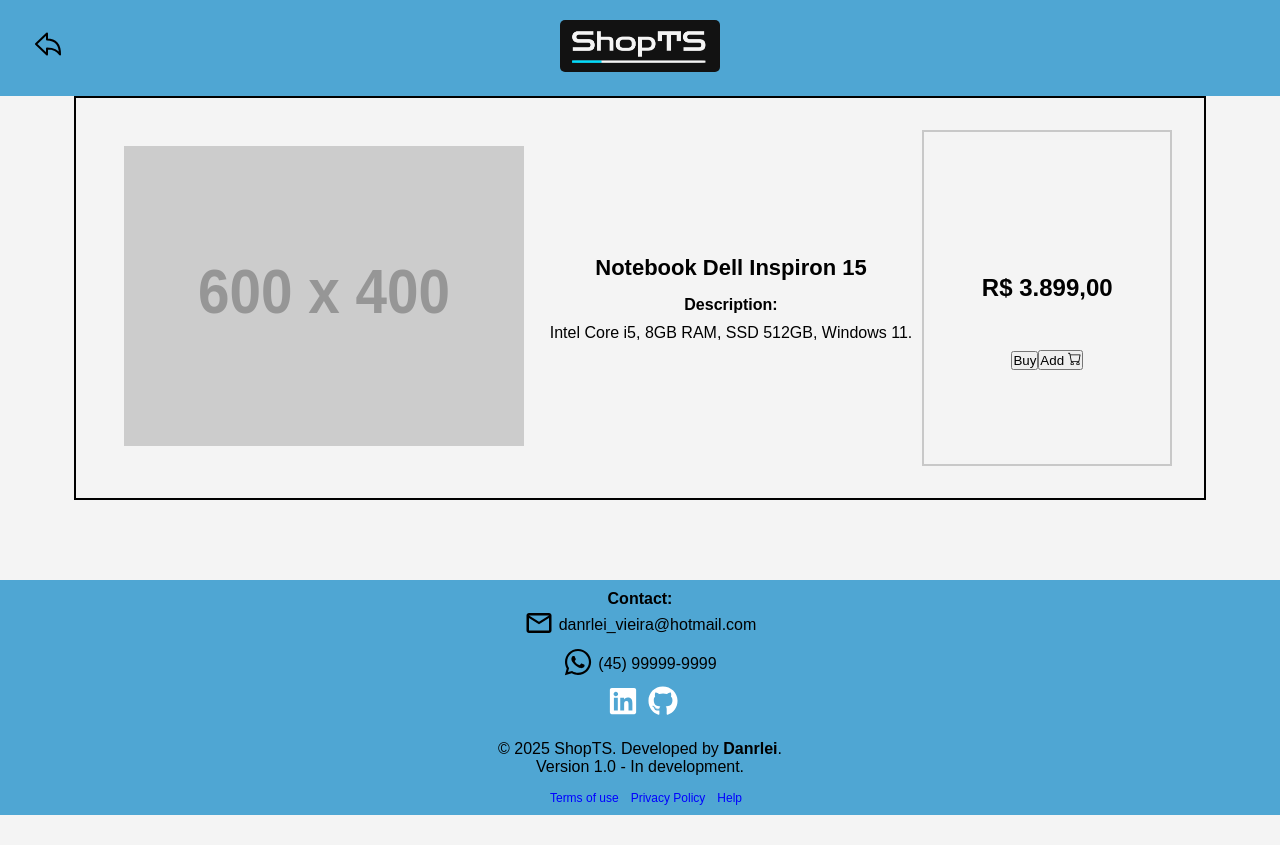
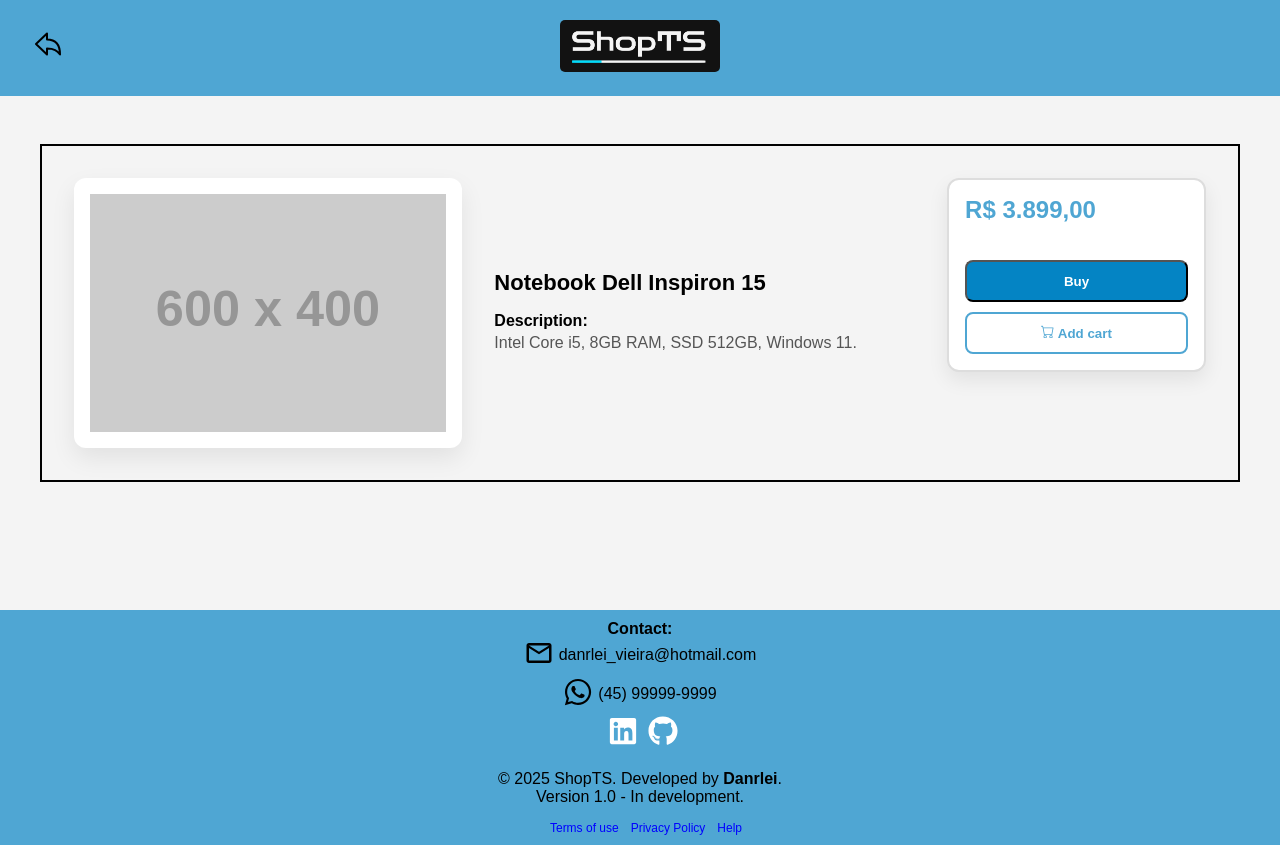
Before and after one commit to Danrlei22/shopts, a React (Vite) app: page /product/1 in a window 1280 px wide. Before the commit the page ends 815 px from the top, so only its background shows below. Built offline with nearby package versions, Linux system fonts and the light colour scheme.

Commit message:
style: enhance layout, hierarchy and CTA styling

```diff
--- a/src/components/ProductDetail/ProductDetail.scss
+++ b/src/components/ProductDetail/ProductDetail.scss
@@ -1,43 +1,86 @@
+@use "../../styles/variables" as *;
+
 .container-product-detail {
   width: 100%;
-  display: flex;
+  display: grid;
+  margin: 3em auto;
+  grid-template-columns: 1.2fr 1.3fr 0.8fr;
+  gap: 2em;
   padding: 2em;
   .product-media {
     padding: 1em;
+    background: #fff;
+    border-radius: 12px;
+    box-shadow: 0 10px 25px rgba(0, 0, 0, 0.08);
+    display: flex;
+    align-items: center;
+    justify-content: center;
     img {
-      width: 400px;
-      height: 300px;
+      width: 100%;
+      max-height: 350px;
+      object-fit: contain;
+      transition: transform 0.3s ease;
+    }
+    &:hover img {
+      transform: scale(1.05);
     }
   }
   .product-desc {
     display: flex;
     flex-direction: column;
     justify-content: center;
-    align-items: center;
-    text-align: center;
+    text-align: left;
+    gap: 1em;
     .desc-name {
       font-size: 22px;
       font-weight: bold;
-      margin: 10px;
-      margin-bottom: 15px;
     }
     .desc-description {
       font-size: 16px;
-      margin: 10px;
+      color: #555;
+      line-height: 1.6;
     }
   }
   .product-values {
-    border: solid 2px rgb(200, 200, 200);
-    width: 250px;
-    display: flex;
-    flex-direction: column;
-    align-items: center;
-    text-align: center;
-    justify-content: center;
+    border: 2px solid #ddd;
+    border-radius: 12px;
+    padding: 1em;
+    height: fit-content;
+    background: #fff;
+    box-shadow: 0 8px 20px rgba(0, 0, 0, 0.08);
     .desc-values {
       font-size: 24px;
       font-weight: bold;
-      margin: 2em;
+      color: $color-primary;
+      margin-bottom: 1.5em;
+    }
+    .btn-values {
+      display: flex;
+      flex-direction: column;
+      gap: 10px;
+      button {
+        height: 42px;
+        font-weight: 600;
+        border-radius: 8px;
+        cursor: pointer;
+        transition: all 0.2 ease;
+      }
+      .btn-buy {
+        background-color: $color-tertiary;
+        color: #fff;
+        &:hover {
+          filter: brightness(1.1);
+        }
+      }
+      .btn-cart {
+        background-color: transparent;
+        color: $color-primary;
+        border: 2px solid $color-primary;
+        &:hover {
+          background-color: $color-primary;
+          color: #fff;
+        }
+      }
     }
   }
 }
--- a/src/components/ProductDetail/Productdetail.tsx
+++ b/src/components/ProductDetail/Productdetail.tsx
@@ -51,14 +51,14 @@
             })}
           </p>
           <p>{product.quantity}</p>
-          <div>
+          <div className="btn-values">
             <button className="btn-buy">Buy</button>
             <button
               className="btn-cart"
               type="button"
               onClick={handleAddProductToCart}
             >
-              Add <BsCart />
+              <BsCart /> Add cart
             </button>
           </div>
         </div>
```
